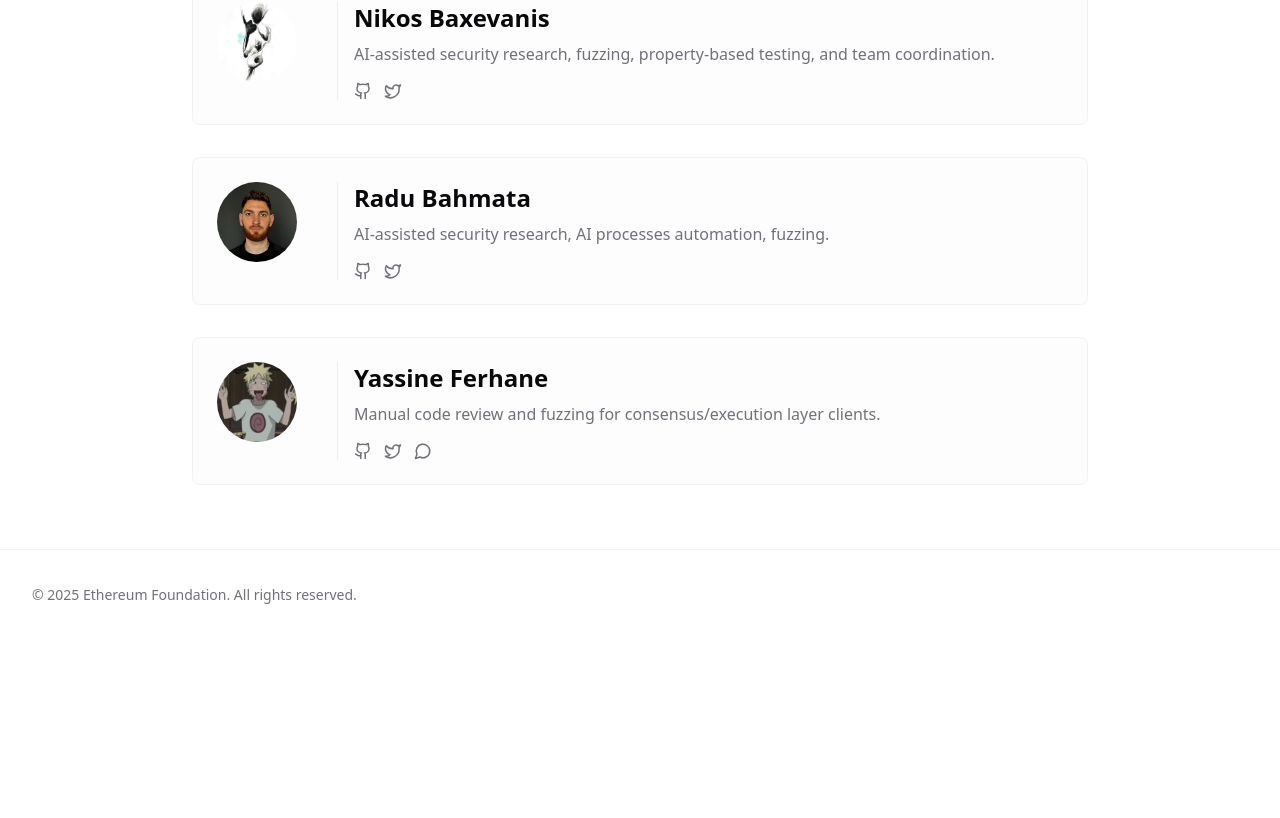
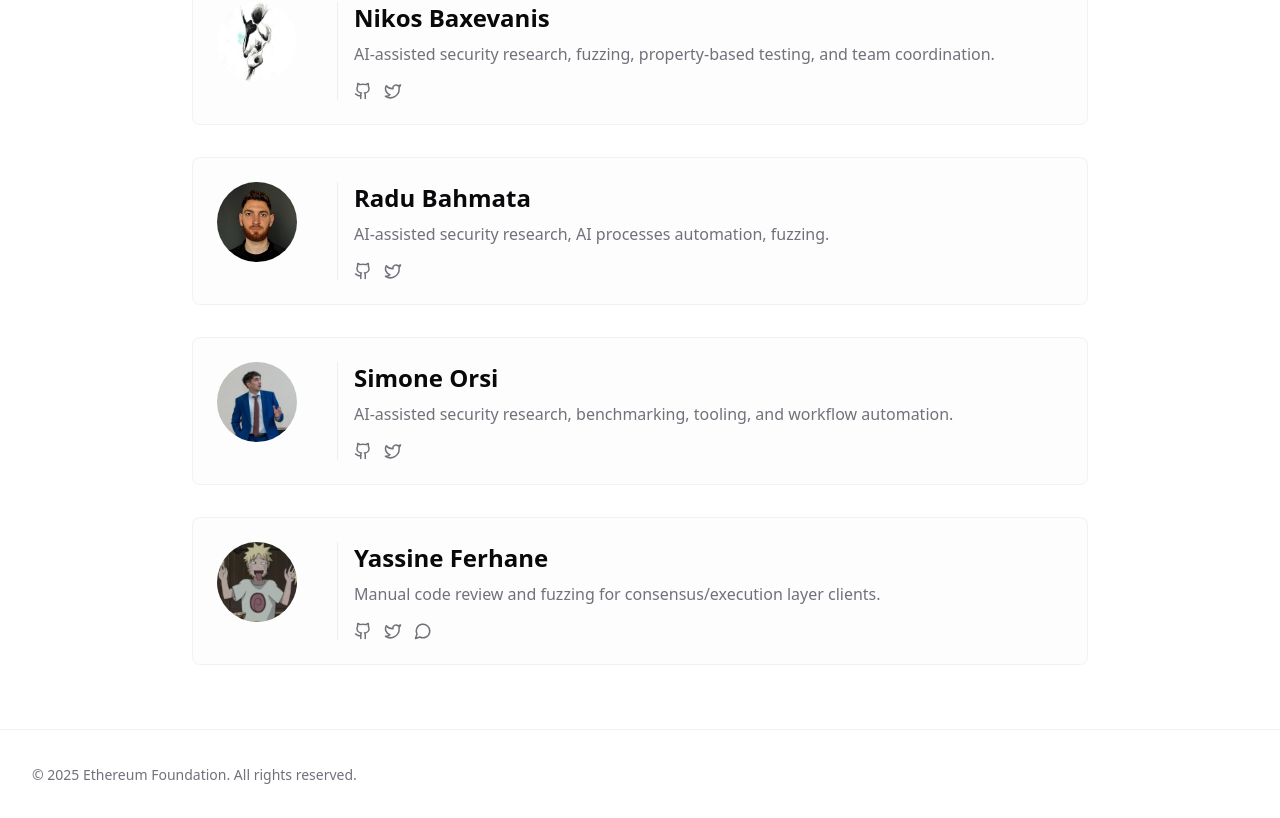
Before and after one commit to ethereum/protocol-security, a React (Vite) app: page /team in a window 1280 px wide. Shown: the part 683-1501 px from the top of the page. Before the commit the page ends 1321 px from the top, so only its background shows below. Built offline with nearby package versions, Linux system fonts and the light colour scheme.

Commit message:
Add Simone Orsi to team page

```diff
--- a/src/pages/team.tsx
+++ b/src/pages/team.tsx
@@ -47,6 +47,13 @@ const teamMembers: TeamMember[] = [
     github: 'https://github.com/radubahmata',
     twitter: 'https://x.com/bowtiedradone',
     image: '/images/radu.jpg',
+  },
+  {
+    name: 'Simone Orsi',
+    description: 'AI-assisted security research, benchmarking, tooling, and workflow automation.',
+    github: 'https://github.com/orsissimo',
+    twitter: 'https://x.com/orsissimo',
+    image: '/images/simone.png',
   },
   {
     name: 'Yassine Ferhane',
```
Also changed, not shown: public/images/simone.png (added).
